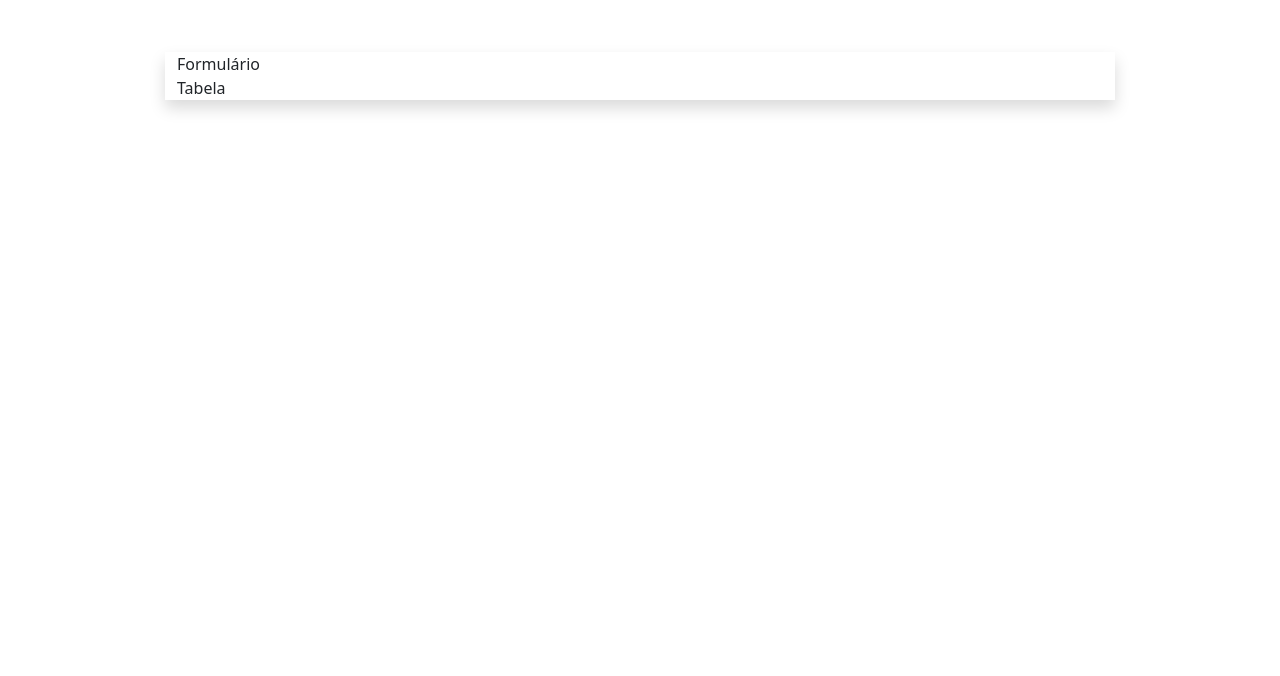
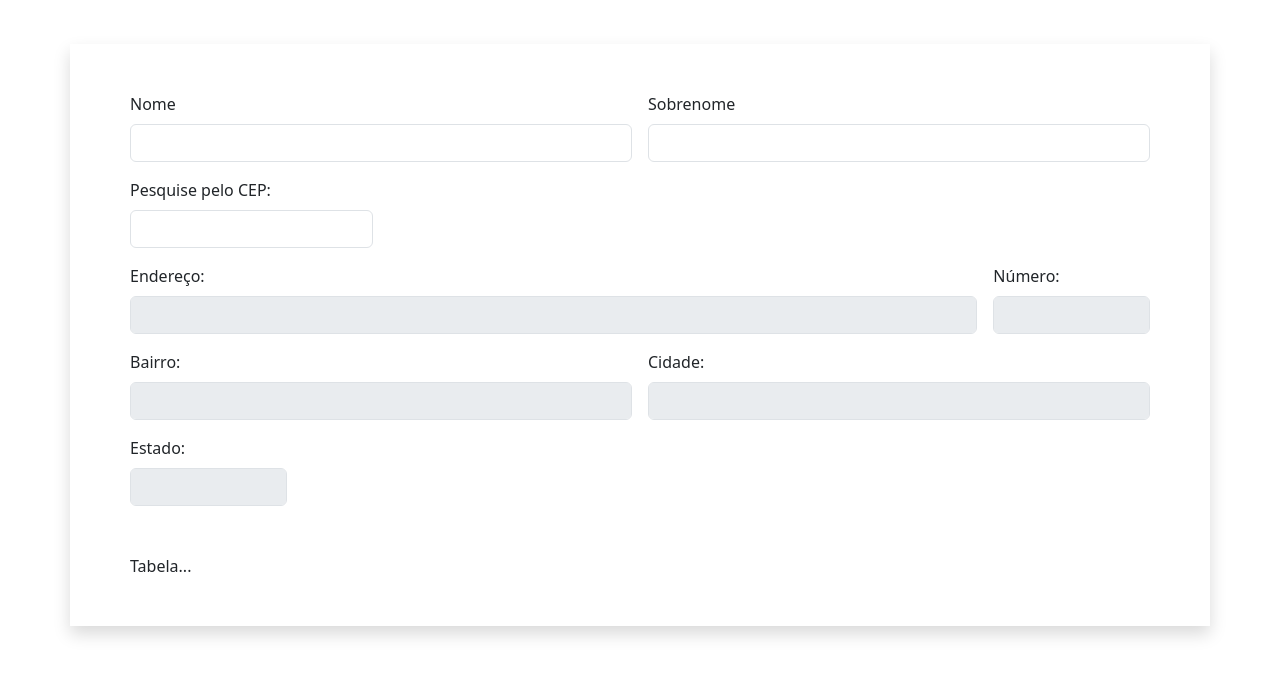
Before and after one commit to erossecundus/BootCampDevJr_m2c4-Proj_CadClientes, a plain HTML site: page docs/index.html in a window 1280 px wide. Shown: the part 90-766 px from the top of the page. Drawn offline with nearby package versions, Linux system fonts and the light colour scheme; files whose address does not match are found by name.

Commit message:
closes #2 - Formulário

```diff
--- a/docs/index.html
+++ b/docs/index.html
@@ -15,17 +15,49 @@
       <h2>Cadastro de Clientes:</h2>
     </header>
 
-    <main class="row justify-content-center">
-      <div class="col-10 shadow mt-5">
+    <main class="row justify-content-center shadow mt-5 p-5">
 
         <!--Formulário de Cadastro-->
         <section>
-          Formulário
+          <form class="row g-3 mb-5">
+            <div class="col-md-6">
+              <label for="inputName" class="form-label">Nome</label>
+              <input type="text" class="form-control" id="inputName">
+            </div>
+            <div class="col-md-6">
+              <label for="inputSurname" class="form-label">Sobrenome</label>
+              <input type="text" class="form-control" id="inputSurname">
+            </div>
+            <div class="col-md-3">
+              <label for="inputPostal" class="form-label">Pesquise pelo CEP:</label>
+              <input type="text" class="form-control" id="inputPostal">
+            </div>
+            <div class="col-md-10">
+              <label for="inputAddress" class="form-label">Endereço:</label>
+              <input type="text" class="form-control" id="inputAddress" disabled>
+            </div>
+            <div class="col-md-2">
+              <label for="inputNumber" class="form-label">Número:</label>
+              <input type="text" class="form-control" id="inputNumber" disabled>
+            </div>
+            <div class="col-md-6">
+              <label for="inputDistrict" class="form-label">Bairro:</label>
+              <input type="text" class="form-control" id="inputDistrict" disabled>
+            </div>
+            <div class="col-md-6">
+              <label for="inputCity" class="form-label">Cidade:</label>
+              <input type="text" class="form-control" id="inputCity" disabled>
+            </div>
+            <div class="col-md-2">
+              <label for="inputState" class="form-label">Estado:</label>
+              <input type="text" class="form-control" id="inputState" disabled>
+            </div>
+          </form>
         </section>
 
         <!--Tabela de Clientes Cadastrados-->
         <section>
-          Tabela
+          Tabela...
         </section>
       </div>
 
```
